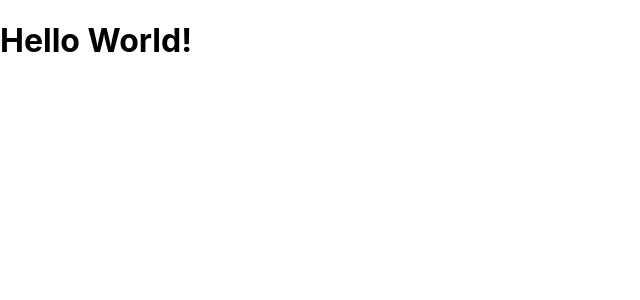
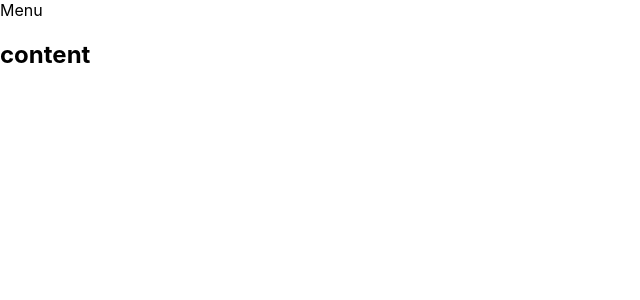
Before and after one commit to JMAdsit/personal-site, a React (Create React App) app: page / in a window 1280 px wide. Shown: the top 300 px of the page, without its empty margins (0-640 px from the left). Built offline with nearby package versions, Linux system fonts and the light colour scheme.

Commit message:
Added basic React layout and routing

```diff
--- a/package.json
+++ b/package.json
@@ -8,6 +8,7 @@
     "@testing-library/user-event": "^12.8.3",
     "react": "^17.0.2",
     "react-dom": "^17.0.2",
+    "react-router-dom": "^5.2.0",
     "react-scripts": "4.0.3",
     "web-vitals": "^1.1.2"
   },
--- a/src/App.js
+++ b/src/App.js
@@ -1,7 +1,14 @@
-import "./styles/App.css";
+import React from "react";
+import { Route, Switch } from "react-router-dom";
+import Layout from "./layout/Layout.js";
 
 function App() {
-  return <h1>Hello World!</h1>;
+  return (
+    <Switch>
+      <Route path="/">
+        <Layout />
+      </Route>
+    </Switch>);
 }
 
 export default App;
--- a/src/index.js
+++ b/src/index.js
@@ -1,11 +1,14 @@
 import React from "react";
 import ReactDOM from "react-dom";
+import { BrowserRouter as Router } from "react-router-dom";
 import "./styles/index.css";
 import App from "./App";
 
 ReactDOM.render(
   <React.StrictMode>
-    <App />
+    <Router>
+      <App />
+    </Router>
   </React.StrictMode>,
   document.getElementById("root")
 );
--- /dev/null
+++ b/src/layout/Layout.js
@@ -0,0 +1,25 @@
+import React from "react";
+import Menu from "./Menu";
+import Routes from "./Routes";
+
+/**
+ * Defines the main layout of the application.
+ *
+ * @returns {JSX.Element}
+ */
+function Layout() {
+  return (
+    <div>
+      <div>
+        <div>
+          <Menu />
+        </div>
+        <div>
+          <Routes />
+        </div>
+      </div>
+    </div>
+  );
+}
+
+export default Layout;
--- /dev/null
+++ b/src/layout/Menu.js
@@ -0,0 +1,10 @@
+import React from "react";
+import { Link } from "react-router-dom";
+
+function Menu() {
+    return (
+        <nav>Menu</nav>
+    );
+}
+
+export default Menu;
--- /dev/null
+++ b/src/layout/Routes.js
@@ -0,0 +1,9 @@
+import React from "react";
+
+function Routes() {
+    return (
+        <h2>content</h2>
+    );
+}
+
+export default Routes;
```
Also changed, not shown: 1 other file (tests, documents, lock files or other folders).
